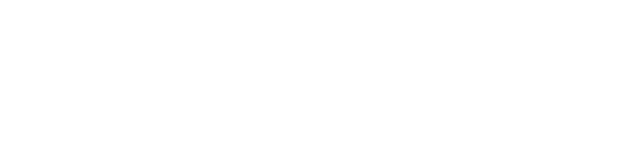
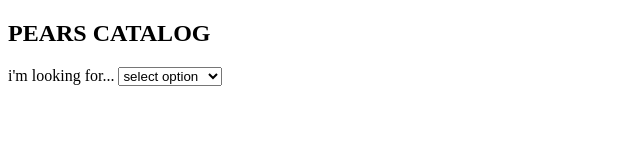
Before and after one commit to cyntaxd/HC---catalogue, a plain HTML site: page index.html in a window 1280 px wide. Shown: the whole page, without its empty margins (0-640 px from the left). Drawn offline with Linux system fonts and the light colour scheme.

Commit message:
added basic navbar without styling, and created css and js files

```diff
--- a/index.html
+++ b/index.html
@@ -1,4 +1,23 @@
 <!DOCTYPE html>
 <html>
-
+    <head>
+        <title>Pears Catalog</title>
+        <link rel="stylesheet" href="style.css">
+        <link rel="favicon" href="pear.png">
+    </head>
+    <body>
+        <div class="navigation">
+            <h2>PEARS CATALOG</h2>
+            <label for="nav-select">i'm looking for... </label>
+            <select id="nav-select">
+                <option value="">select option</option>
+                <option value="appliances.html">applepliances</option>
+                <option value="electronics.html">electronics</option>
+                <option value="boat.html">boats</option>
+                <option value="equipment.html">equipments</option>
+                <option value="stuff.html">stuffs</option>
+            </select>
+        </div>
+        <script src="script.js"></script>
+    </body>
 </html>
```
Also changed, not shown: pear.png (added), script.js (added), style.css (added).
